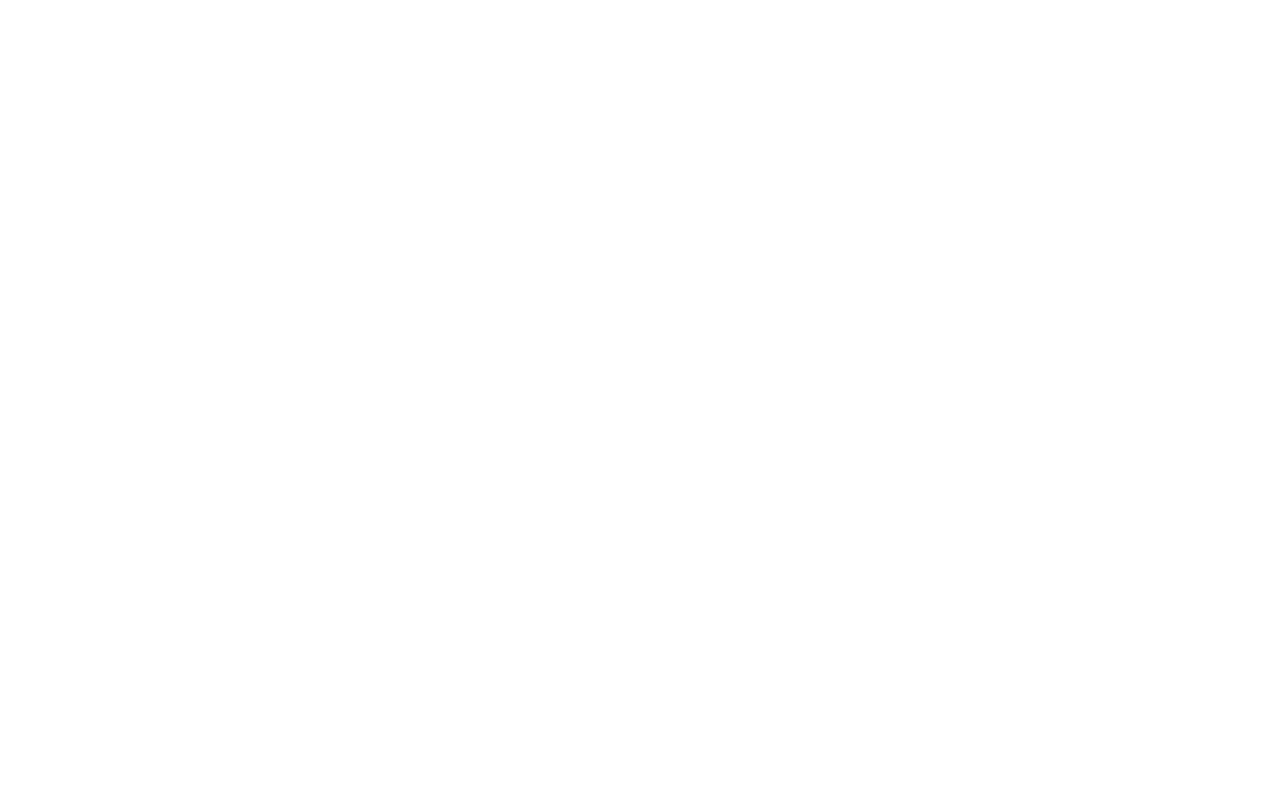
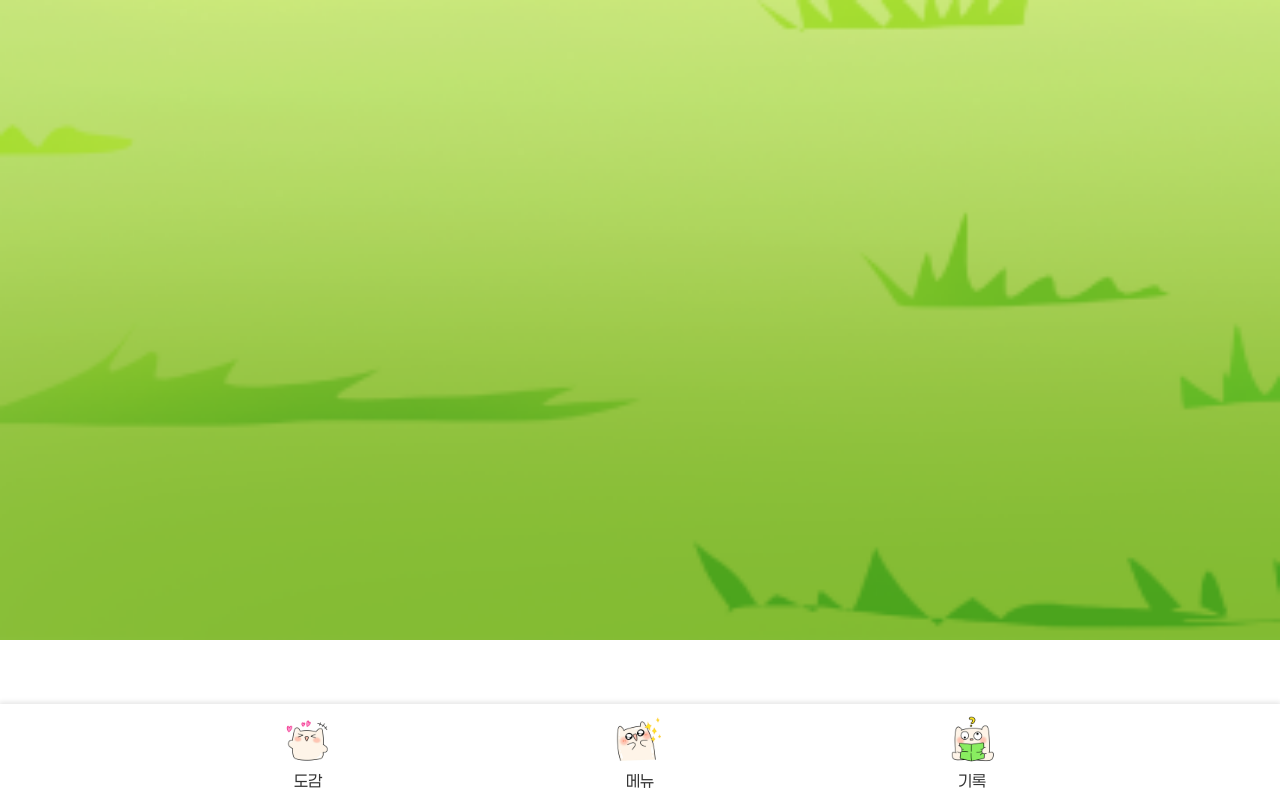
Before and after one commit to fefe1231/mongddang, a React (Vite) app in the folder frontend/: page / in a window 1280 px wide. Before the commit this address had no page. Built offline with nearby package versions, Linux system fonts and the light colour scheme.

Commit message:
🔧 Config/(#48, S11P31D207-193): babel-plugin-emotion 설치
.

```diff
--- a/frontend/package.json
+++ b/frontend/package.json
@@ -20,6 +20,7 @@
   },
   "devDependencies": {
     "@chromatic-com/storybook": "^1.9.0",
+    "@emotion/babel-plugin": "^11.12.0",
     "@eslint/js": "^9.13.0",
     "@storybook/addon-essentials": "^8.3.6",
     "@storybook/addon-interactions": "^8.3.6",
@@ -49,5 +50,10 @@
     "extends": [
       "plugin:storybook/recommended"
     ]
+  },
+  "babel": {
+    "plugins": [
+      "@emotion/babel-plugin"
+    ]
   }
 }
--- a/frontend/src/App.tsx
+++ b/frontend/src/App.tsx
@@ -1,5 +1,6 @@
 import React from 'react';
 import { BrowserRouter as Router, Route, Routes } from 'react-router-dom';
+import { KidsMainPage } from './pages/MainPage';
 import { SignUp } from './pages/Signup';
 import { Encyclopedia } from './pages/Encyclopedia';
 
@@ -8,6 +9,7 @@
     <>
       <Router>
         <Routes>
+          <Route path="/" element={<KidsMainPage />} />
           <Route path="/signup" element={<SignUp />} />
           <Route path="/encyclopedia" element={<Encyclopedia />} />
         </Routes>
--- /dev/null
+++ b/frontend/src/pages/MainPage/KidsMainPage.tsx
@@ -0,0 +1,22 @@
+/** @jsxImportSource @emotion/react */
+
+import { BottomBar } from '@/shared/ui/BottomBar';
+import { kidsMainBase } from './styles';
+
+const KidsMainPage = () => {
+  return (
+    <div css={kidsMainBase}>
+      <BottomBar
+        icons={[
+          '/img/%EB%A7%90%EB%9E%911.png',
+          '/img/%EB%A7%90%EB%9E%912.png',
+          '/img/%EB%A7%90%EB%9E%913.png',
+        ]}
+        menus={['도감', '메뉴', '기록']}
+        onHandleChange={() => {}}
+      />
+    </div>
+  );
+};
+
+export default KidsMainPage;
--- /dev/null
+++ b/frontend/src/pages/MainPage/index.ts
@@ -0,0 +1 @@
+export { default as KidsMainPage } from '@/pages/MainPage/KidsMainPage';
--- /dev/null
+++ b/frontend/src/pages/MainPage/styles.ts
@@ -0,0 +1,15 @@
+import { css } from '@emotion/react';
+import MainBackground from '@/assets/img/잔디.png';
+
+export const kidsMainBase = css`
+  display: flex;
+  min-width: 360px;
+  min-height: 640px;
+  justify-content: center;
+  background-color: #aedbff;
+  background-image: url(${MainBackground});
+  background-size: cover;
+  background-position: bottom;
+`;
+
+export const bottomBarCss = css;
--- a/frontend/src/shared/ui/BottomBar/BottomBar.styles.ts
+++ b/frontend/src/shared/ui/BottomBar/BottomBar.styles.ts
@@ -6,6 +6,7 @@
   display: flex;
   align-items: center;
   justify-content: space-evenly;
+  background-color: #fff;
   width: 100%;
   height: 4rem;
   padding: 1rem 0;
--- a/frontend/vite.config.ts
+++ b/frontend/vite.config.ts
@@ -4,7 +4,13 @@
 
 // https://vitejs.dev/config/
 export default defineConfig({
-  plugins: [react()],
+  plugins: [
+    react({
+      babel: {
+        plugins: ['@emotion/babel-plugin'],
+      },
+    }),
+  ],
   resolve: {
     alias: {
       '@': path.resolve(__dirname, './src'), // @를 src 폴더로 매핑
```
Also changed, not shown: frontend/src/assets/img/잔디.png (added), 1 other file (tests, documents, lock files or other folders).
